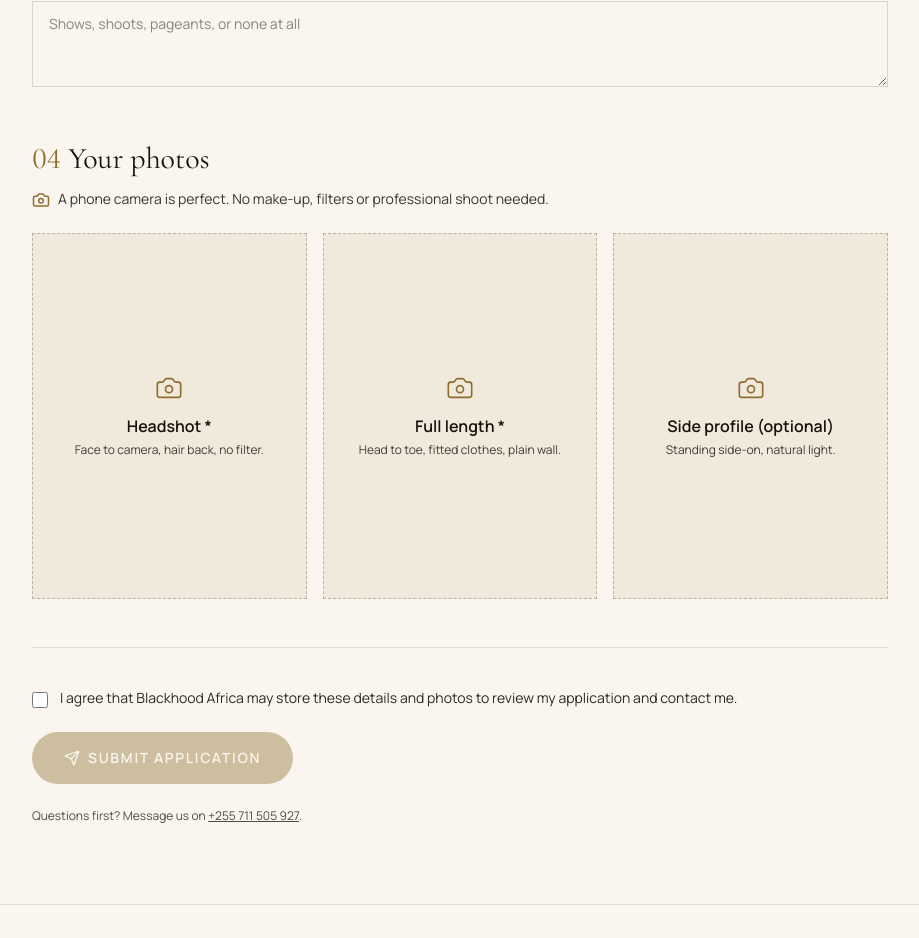
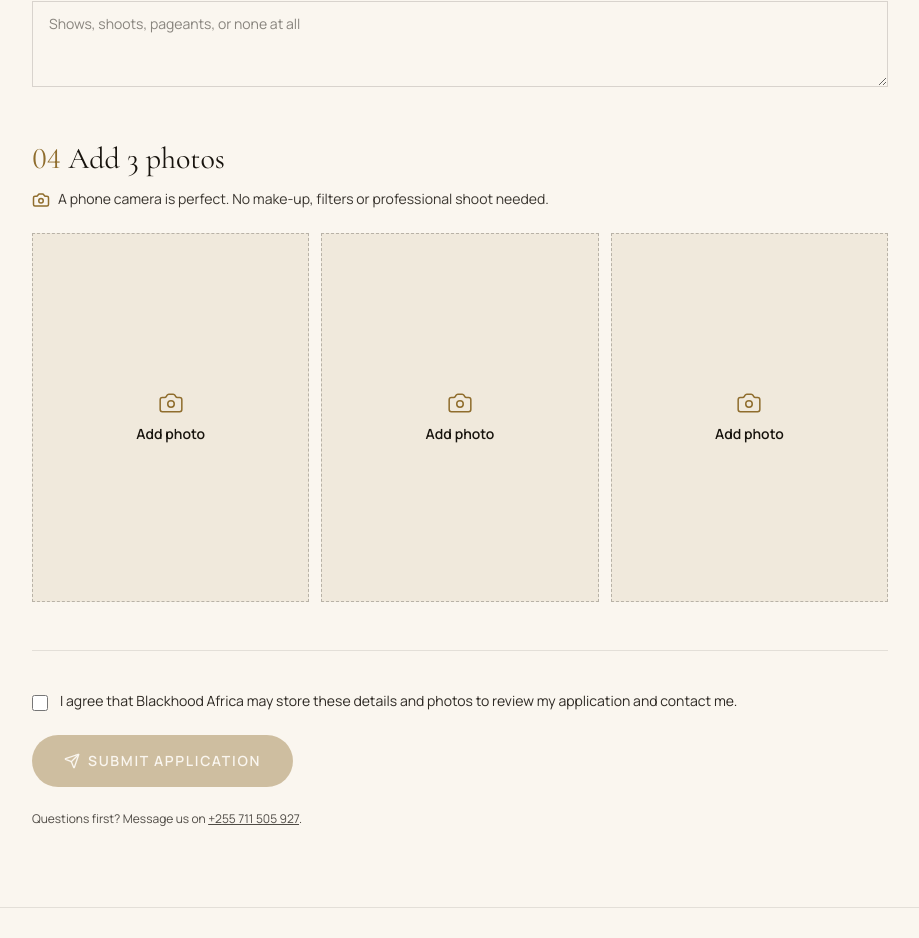
Before and after one commit to NoelHenjewele/blackhoodafrica-website, a React (Vite) app: page /apply in a window 1280 px wide. Shown: the part 1353-2291 px from the top of the page, without its empty margins (180-1099 px from the left). Built offline with nearby package versions, Linux system fonts and the light colour scheme.

Commit message:
Apply form: simple 'Add 3 photos' picker without headshot/full-length labels
Co-Authored-By: Claude Opus 5.5 <noreply@anthropic.com>

```diff
--- a/src/pages/Apply.tsx
+++ b/src/pages/Apply.tsx
@@ -2,7 +2,7 @@ import { useState, type FormEvent } from 'react'
 import { Link } from 'react-router-dom'
 import { Camera, CheckCircle2, Loader2, Send, ShieldCheck, X } from 'lucide-react'
 import { site, whatsappLink } from '../config/site'
-import { useLang, type L } from '../i18n'
+import { useLang } from '../i18n'
 import { shrinkPhoto } from '../utils/photo'
 
 // Option values stay in English so the spreadsheet stays in one language.
@@ -20,27 +20,8 @@ const genders = [
   { value: 'Prefer not to say', label: { en: 'Prefer not to say', sw: 'Sipendi kusema' } },
 ]
 
-type PhotoKey = 'headshot' | 'full' | 'side'
-const photoSlots: { key: PhotoKey; required: boolean; title: L; text: L }[] = [
-  {
-    key: 'headshot',
-    required: true,
-    title: { en: 'Headshot', sw: 'Picha ya uso' },
-    text: { en: 'Face to camera, hair back, no filter.', sw: 'Uso kuelekea kamera, nywele nyuma, bila filter.' },
-  },
-  {
-    key: 'full',
-    required: true,
-    title: { en: 'Full length', sw: 'Mwili mzima' },
-    text: { en: 'Head to toe, fitted clothes, plain wall.', sw: 'Kichwa hadi miguu, nguo zinazobana kiasi, ukuta mtupu.' },
-  },
-  {
-    key: 'side',
-    required: false,
-    title: { en: 'Side profile', sw: 'Ubavuni' },
-    text: { en: 'Standing side-on, natural light.', sw: 'Umesimama kwa ubavu, mwanga wa asili.' },
-  },
-]
+// Three photos, any order: the first becomes her main picture.
+const PHOTO_COUNT = 3
 
 type Photo = { base64: string; preview: string }
 
@@ -53,17 +34,19 @@ export default function Apply() {
   const [age, setAge] = useState('')
   const [consent, setConsent] = useState(false)
   const [interest, setInterest] = useState('')
-  const [photos, setPhotos] = useState<Partial<Record<PhotoKey, Photo>>>({})
+  const [photos, setPhotos] = useState<Photo[]>([])
   const [status, setStatus] = useState<'idle' | 'sending' | 'error'>('idle')
   const [error, setError] = useState('')
   const [done, setDone] = useState<{ ref: string; name: string } | null>(null)
   const isMinor = age !== '' && Number(age) < 18
 
-  async function pickPhoto(key: PhotoKey, file: File | undefined) {
-    if (!file) return
+  async function pickPhotos(files: FileList | null) {
+    if (!files?.length) return
+    setError('')
     try {
-      const shrunk = await shrinkPhoto(file)
-      setPhotos((p) => ({ ...p, [key]: shrunk }))
+      const room = PHOTO_COUNT - photos.length
+      const shrunk = await Promise.all(Array.from(files).slice(0, room).map((f) => shrinkPhoto(f)))
+      setPhotos((p) => [...p, ...shrunk].slice(0, PHOTO_COUNT))
     } catch {
       setError(t({ en: 'That photo could not be read. Try a JPG or PNG.', sw: 'Picha hiyo haikusomeka. Jaribu JPG au PNG.' }))
     }
@@ -72,8 +55,8 @@ export default function Apply() {
   async function onSubmit(e: FormEvent<HTMLFormElement>) {
     e.preventDefault()
     setError('')
-    if (!photos.headshot || !photos.full) {
-      setError(t({ en: 'Please add your headshot and full-length photo.', sw: 'Tafadhali weka picha ya uso na ya mwili mzima.' }))
+    if (photos.length < PHOTO_COUNT) {
+      setError(t({ en: 'Please add 3 photos.', sw: 'Tafadhali weka picha 3.' }))
       return
     }
 
@@ -95,9 +78,9 @@ export default function Apply() {
       lang,
       website: get('website'),
       photos: {
-        headshot: photos.headshot.base64,
-        full: photos.full.base64,
-        side: photos.side?.base64,
+        headshot: photos[0].base64,
+        full: photos[1].base64,
+        side: photos[2]?.base64,
       },
     }
 
@@ -290,7 +273,7 @@ export default function Apply() {
           {/* 4. Photos */}
           <fieldset>
             <legend className="mb-3 font-display text-3xl">
-              <span className="text-gold lining-nums">04</span> {t({ en: 'Your photos', sw: 'Picha zako' })}
+              <span className="text-gold lining-nums">04</span> {t({ en: 'Add 3 photos', sw: 'Weka picha 3' })}
             </legend>
             <p className="mb-6 flex items-start gap-2 text-sm text-ivory/85">
               <Camera size={18} className="mt-0.5 shrink-0 text-gold" />
@@ -299,40 +282,38 @@ export default function Apply() {
                 sw: 'Kamera ya simu inatosha. Huhitaji vipodozi, filter wala mpiga picha wa kitaalamu.',
               })}
             </p>
-            <div className="grid grid-cols-1 gap-4 sm:grid-cols-3">
-              {photoSlots.map((s) => {
-                const p = photos[s.key]
-                return (
-                  <div key={s.key}>
-                    <label className="group relative grid aspect-[3/4] cursor-pointer place-items-center overflow-hidden border border-dashed border-ivory/25 bg-ink-soft text-center hover:border-gold">
-                      {p ? (
+            <div className="grid grid-cols-3 gap-3">
+              {Array.from({ length: PHOTO_COUNT }).map((_, i) => {
+                const p = photos[i]
+                return p ? (
+                  <div key={i} className="relative aspect-[3/4] overflow-hidden border border-ivory/15">
                     <img src={p.preview} alt="" className="absolute inset-0 h-full w-full object-cover" />
+                    <button
+                      type="button"
+                      onClick={() => setPhotos((ph) => ph.filter((_, j) => j !== i))}
+                      aria-label={t({ en: 'Remove photo', sw: 'Ondoa picha' })}
+                      className="absolute right-1.5 top-1.5 grid h-7 w-7 place-items-center rounded-full bg-ink/80 text-ivory hover:text-gold"
+                    >
+                      <X size={14} />
+                    </button>
+                  </div>
                 ) : (
-                        <div className="px-4">
-                          <Camera className="mx-auto text-gold" size={28} strokeWidth={1.4} />
-                          <p className="mt-3 font-semibold">
-                            {t(s.title)} {s.required ? '*' : `(${t({ en: 'optional', sw: 'si lazima' })})`}
-                          </p>
-                          <p className="mt-1 text-xs text-ivory/80">{t(s.text)}</p>
+                  <label key={i} className="grid aspect-[3/4] cursor-pointer place-items-center border border-dashed border-ivory/25 bg-ink-soft text-center hover:border-gold">
+                    <div className="px-2">
+                      <Camera className="mx-auto text-gold" size={26} strokeWidth={1.4} />
+                      <p className="mt-2 text-sm font-semibold">{t({ en: 'Add photo', sw: 'Weka picha' })}</p>
                     </div>
-                      )}
                     <input
                       type="file"
                       accept="image/*,.heic,.heif"
+                      multiple
                       className="sr-only"
-                        onChange={(e) => pickPhoto(s.key, e.target.files?.[0])}
+                      onChange={(e) => {
+                        pickPhotos(e.target.files)
+                        e.target.value = ''
+                      }}
                     />
                   </label>
-                    {p && (
-                      <button
-                        type="button"
-                        onClick={() => setPhotos((ph) => ({ ...ph, [s.key]: undefined }))}
-                        className="mt-2 inline-flex items-center gap-1 text-xs text-ivory/80 hover:text-gold"
-                      >
-                        <X size={14} /> {t({ en: 'Change', sw: 'Badilisha' })} {t(s.title).toLowerCase()}
-                      </button>
-                    )}
-                  </div>
                 )
               })}
             </div>
```
Lines whose indentation alone changed are shown as unchanged.
